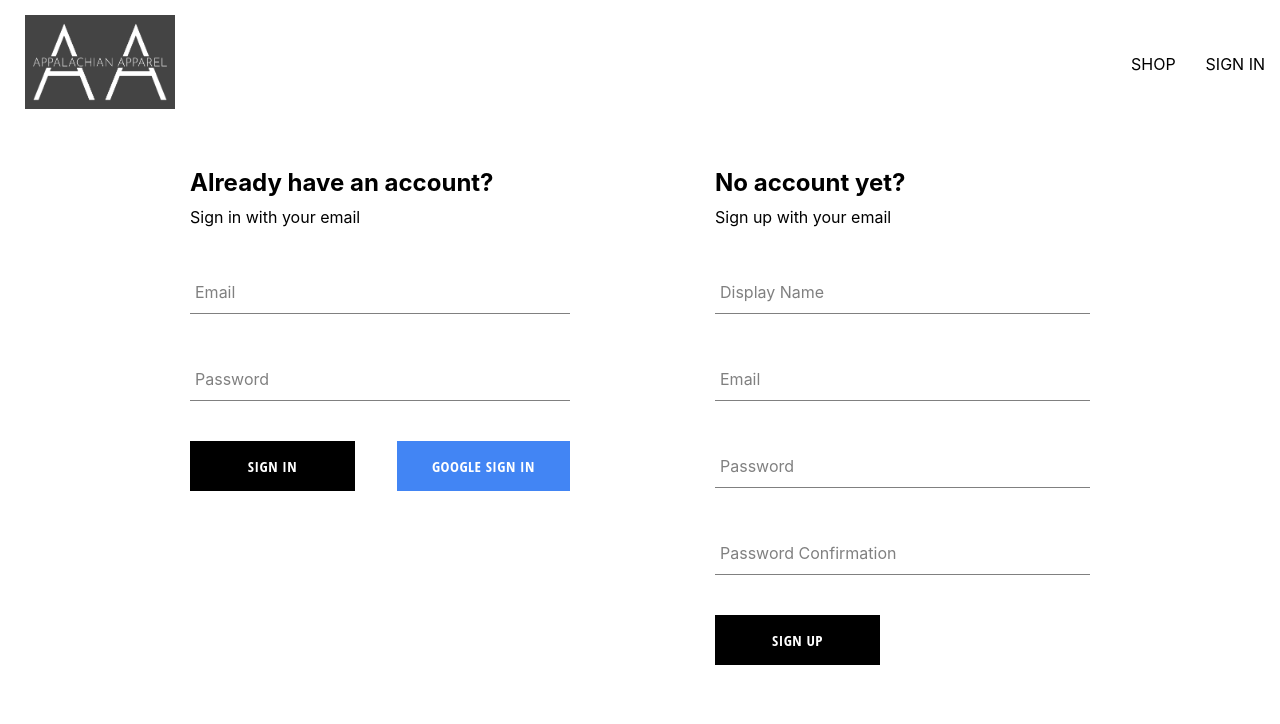
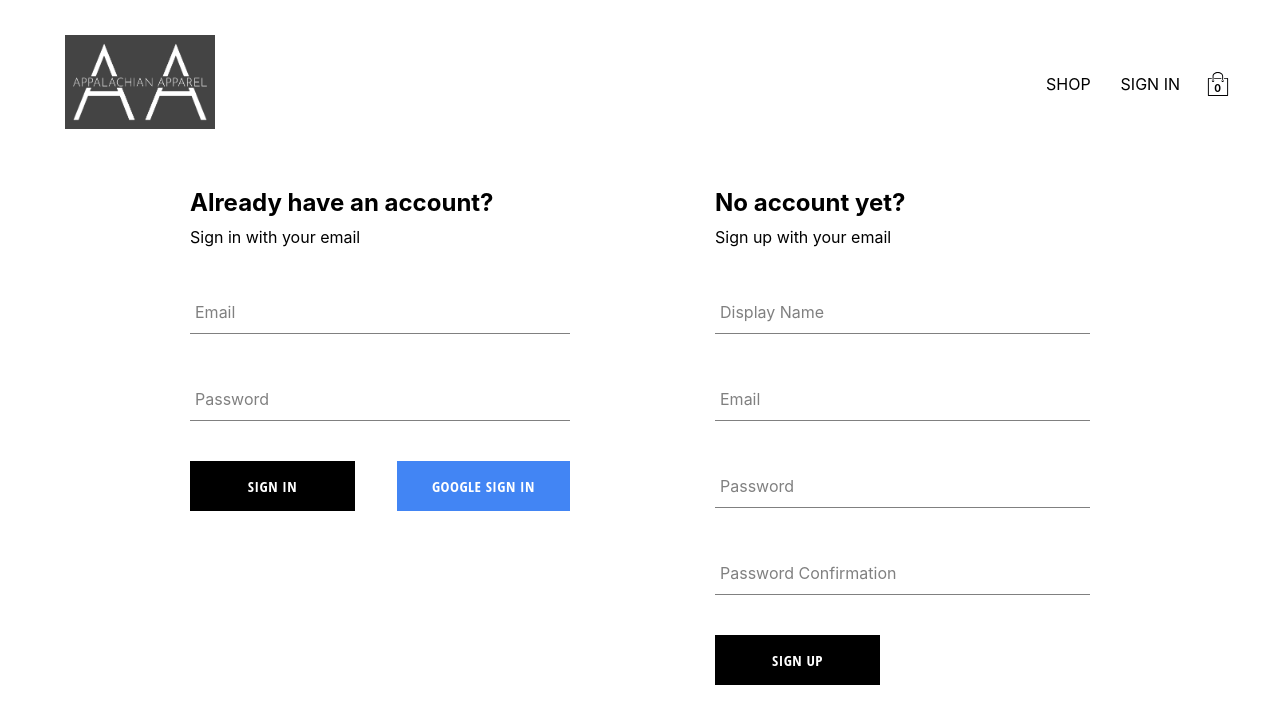
Before and after one commit to jburto94/appalachian-apparel, a React (Create React App) app: page /auth in a window 1280 px wide. Shown: the top 724 px of the page. Built offline with nearby package versions, Linux system fonts and the light colour scheme; no server answers.

Commit message:
Added cart icon and dropdown

```diff
--- /dev/null
+++ b/src/components/cart/cart-dropdown/CartDropdown.js
@@ -0,0 +1,23 @@
+import { useContext } from 'react';
+import { CartContext } from '../../../context/CartContext';
+import Button from '../../button/Button';
+import CartItem from '../cart-item/CartItem';
+
+import './CartDropdown.scss';
+
+const CartDropdown = () => {
+  const { cartItems } = useContext(CartContext);
+
+  return (
+    <div className='cart-dropdown'>
+      <div className='cart-items'>
+        {cartItems.map(item => (
+          <CartItem key={item.id} item={item} />
+        ))}
+      </div>
+      <Button>Go to checkout</Button>
+    </div>
+  );
+};
+
+export default CartDropdown;
--- /dev/null
+++ b/src/components/cart/cart-dropdown/CartDropdown.scss
@@ -0,0 +1,34 @@
+.cart-dropdown {
+  position: absolute;
+  width: 240px;
+  height: 340px;
+  display: flex;
+  flex-direction: column;
+  padding: 20px;
+  border: 1px solid black;
+  background-color: white;
+  top: 110px;
+  right: 40px;
+  z-index: 5;
+
+  .empty-message {
+    font-size: 18px;
+    margin: 50px auto;
+  }
+
+  .cart-items {
+    height: 240px;
+    display: flex;
+    flex-direction: column;
+    overflow-y:scroll;
+  }
+
+  button {
+    margin-top: auto;
+    font-size: 13px;
+  }
+}
+
+.hide {
+  display: none;
+}
--- /dev/null
+++ b/src/components/cart/cart-icon/CartIcon.js
@@ -0,0 +1,21 @@
+import { useContext } from 'react';
+import { ReactComponent as Icon } from '../../../assets/shopping-bag.svg';
+import { CartContext } from '../../../context/CartContext';
+import './CartIcon.scss';
+
+const CartIcon = () => {
+  const { cartDisplay, setCartDisplay, cartCount } = useContext(CartContext);
+
+  const handleClick = () => {
+    setCartDisplay(!cartDisplay);
+  };
+
+  return (
+    <div className='cart-icon-container' onClick={handleClick}>
+      <Icon className='cart-icon' />
+      <span className='item-count'>{cartCount}</span>
+    </div>
+  );
+};
+
+export default CartIcon;
--- /dev/null
+++ b/src/components/cart/cart-icon/CartIcon.scss
@@ -0,0 +1,21 @@
+.cart-icon-container {
+  width: 45px;
+  height: 45px;
+  position: relative;
+  display: flex;
+  align-items: center;
+  justify-content: center;
+  cursor: pointer;
+
+  .cart-icon {
+    width: 24px;
+    height: 24px;
+  }
+
+  .item-count {
+    position: absolute;
+    font-size: 10px;
+    font-weight: bold;
+    bottom: 12px;
+  }
+}
--- /dev/null
+++ b/src/components/cart/cart-item/CartItem.js
@@ -0,0 +1,17 @@
+import './CartItem.scss';
+
+const CartItem = ({ item }) => {
+  const { name, quantity, imageUrl, price } = item;
+
+  return (
+    <div className='cart-item'>
+      <img src={imageUrl} alt={name} />
+      <div className='item-info'>
+        <span className='name'>{name}</span>
+        <span class='price'>{quantity} x ${price}</span>
+      </div>
+    </div>
+  )
+};
+
+export default CartItem;
--- /dev/null
+++ b/src/components/cart/cart-item/CartItem.scss
@@ -0,0 +1,23 @@
+.cart-item {
+  width: 100%;
+  display: flex;
+  height: 80px;
+  margin-bottom: 15px;
+
+  img {
+    width: 30%;
+  }
+
+  .item-info {
+    width: 70%;
+    display: flex;
+    flex-direction: column;
+    align-items: flex-start;
+    justify-content: center;
+    padding: 10px 20px;
+
+    .name {
+      font-size: 16px;
+    }
+  }
+}
--- a/src/components/partials/Navigation.js
+++ b/src/components/partials/Navigation.js
@@ -1,14 +1,19 @@
 import { Fragment, useContext } from 'react'
 import { Outlet, Link } from 'react-router-dom';
+
+import CartIcon from '../cart/cart-icon/CartIcon';
+import CartDropdown from '../cart/cart-dropdown/CartDropdown';
 
 import { UserContext } from '../../context/UserContext';
 import { signOutUser } from '../../utils/firebase/firebase.utils';
 
-import logo from '../../assets/logo.png'
-import './Navigation.scss'
+import logo from '../../assets/logo.png';
+import './Navigation.scss';
+import { CartContext } from '../../context/CartContext';
 
 const Navigation = () => {
   const { currentUser } = useContext(UserContext);
+  const { cartDisplay } = useContext(CartContext);
 
   return (
     <Fragment>
@@ -25,7 +30,9 @@ const Navigation = () => {
               <Link className='nav-link' to='/auth'>SIGN IN</Link>
             )
           }
+          <CartIcon />
         </div>
+        { cartDisplay && <CartDropdown />}
       </div>
       <Outlet />
     </Fragment>
--- a/src/components/product-card/ProductCard.js
+++ b/src/components/product-card/ProductCard.js
@@ -1,7 +1,12 @@
+import { useContext } from 'react';
+import { CartContext } from '../../context/CartContext';
 import Button from '../button/Button';
 import './ProductCard.scss';
 
-const ProductCard = ({ name, imageUrl, price }) => {
+const ProductCard = ({ product }) => {
+  const { addItemToCart } = useContext(CartContext);
+  const { name, imageUrl, price } = product;
+
   return (
     <div className='product-card'>
       <img src={imageUrl} alt={name} />
@@ -9,7 +14,7 @@ const ProductCard = ({ name, imageUrl, price }) => {
         <span className='name'>{name}</span>
         <span className='price'>{price}</span>
       </div>
-      <Button buttonType='inverted'>Add to cart</Button>
+      <Button buttonType='inverted' onClick={() => addItemToCart(product)}>Add to cart</Button>
     </div>
   );
 };
--- a/src/components/routes/Shop.js
+++ b/src/components/routes/Shop.js
@@ -8,13 +8,8 @@ const Shop = () => {
 
   return (
     <div className='products-container'>
-      {products.map(({id, name, price, imageUrl}) => (
-        <ProductCard
-          key={id}
-          name={name}
-          price={price}
-          imageUrl={imageUrl}
-        />
+      {products.map((product) => (
+        <ProductCard product={product} key={product.id} />
       ))}
     </div>
   );
--- /dev/null
+++ b/src/context/CartContext.js
@@ -0,0 +1,44 @@
+import { createContext, useState, useEffect } from "react";
+
+const addCartItem = (cartItems, productToAdd) => {
+  const itemInCart = cartItems.find(item => item.id === productToAdd.id)
+
+  if (itemInCart) {
+    return cartItems.map(item => {
+      if (item.id === productToAdd.id) {
+        item.quantity++;
+      }
+      return item;
+    });
+  } else {
+    return [...cartItems, {...productToAdd, quantity: 1}];
+  }
+}
+
+export const CartContext = createContext({
+  cartDisplay: false,
+  setCartDisplay: () => {},
+  cartItems: [],
+  addItemToCart: () => {},
+  cartCount: 0,
+  setCartCount: () => {}
+});
+
+export const CartProvider = ({ children }) => {
+  const [cartDisplay, setCartDisplay] = useState(false);
+  const [cartItems, setCartItems] = useState([]);
+  const [cartCount, setCartCount] = useState(0);
+
+  useEffect(() => {
+    const newCartCount = cartItems.reduce((total, item) => total + item.quantity, 0);
+    setCartCount(newCartCount);
+  }, [cartItems]);
+
+  const addItemToCart = (product) => {
+    setCartItems(addCartItem(cartItems, product));
+  };
+
+  const value = { cartDisplay, setCartDisplay, cartItems, addItemToCart, cartCount };
+
+  return <CartContext.Provider value={value}>{children}</CartContext.Provider>
+};
--- a/src/index.js
+++ b/src/index.js
@@ -4,7 +4,8 @@ import { BrowserRouter } from 'react-router-dom';
 import App from './App';
 import { UserProvider } from './context/UserContext'
 import { ProductsProvider } from './context/ProductsContext'
-import './index.css';
+import { CartProvider } from './context/CartContext';
+import './index.scss';
 
 const root = ReactDOM.createRoot(document.getElementById('root'));
 root.render(
@@ -12,7 +13,9 @@ root.render(
     <BrowserRouter>
       <UserProvider>
         <ProductsProvider>
-          <App />
+          <CartProvider>
+            <App />
+          </CartProvider>
         </ProductsProvider>
       </UserProvider>
     </BrowserRouter>
--- a/src/index.css
+++ b/src/index.scss
@@ -1,5 +1,6 @@
 body {
   margin: 0;
+  padding: 20px 40px;
   font-family: -apple-system, BlinkMacSystemFont, 'Open Sans', sans-serif;
   -webkit-font-smoothing: antialiased;
   -moz-osx-font-smoothing: grayscale;
```
Also changed, not shown: src/assets/shopping-bag.svg (added).
